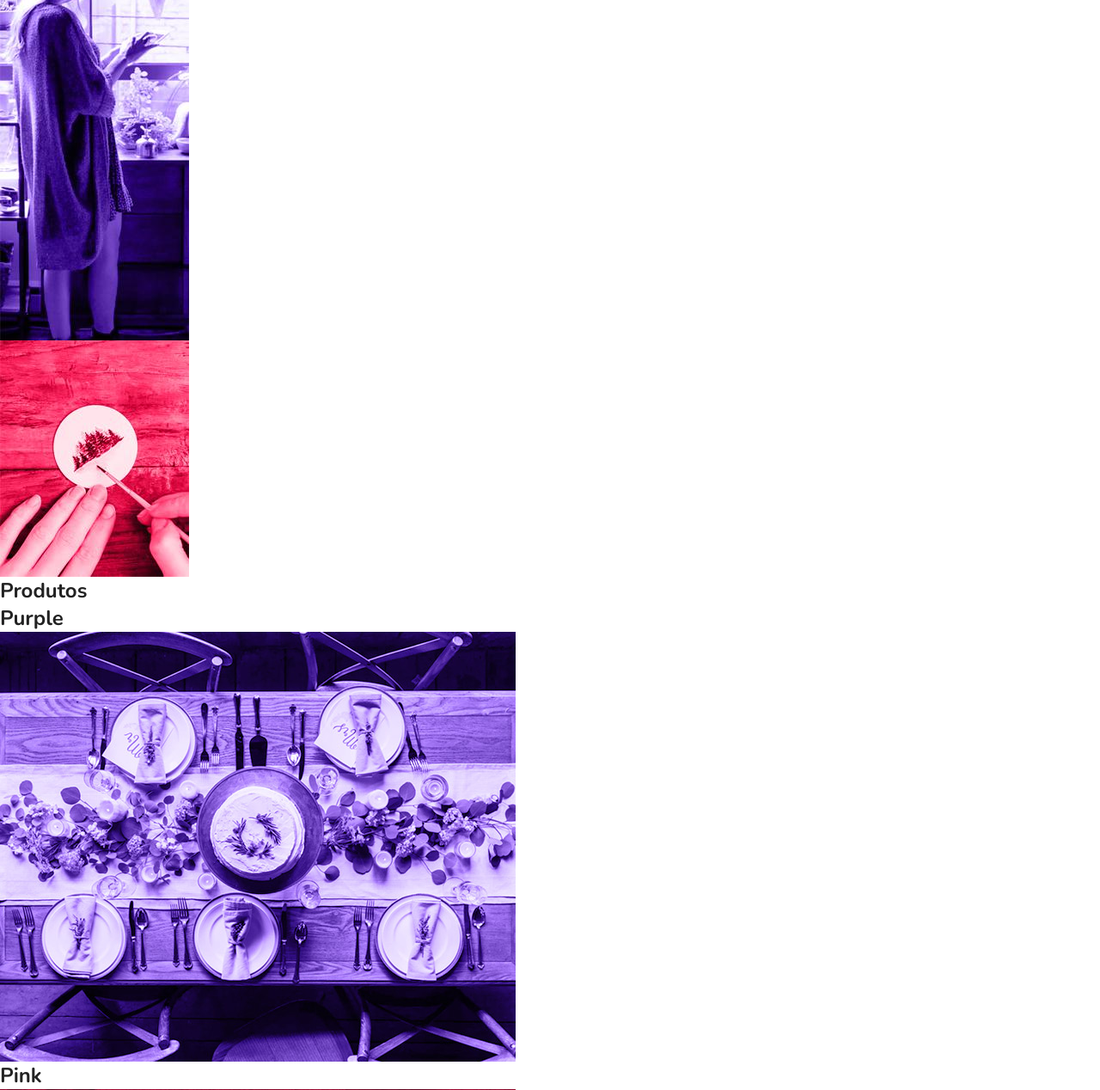
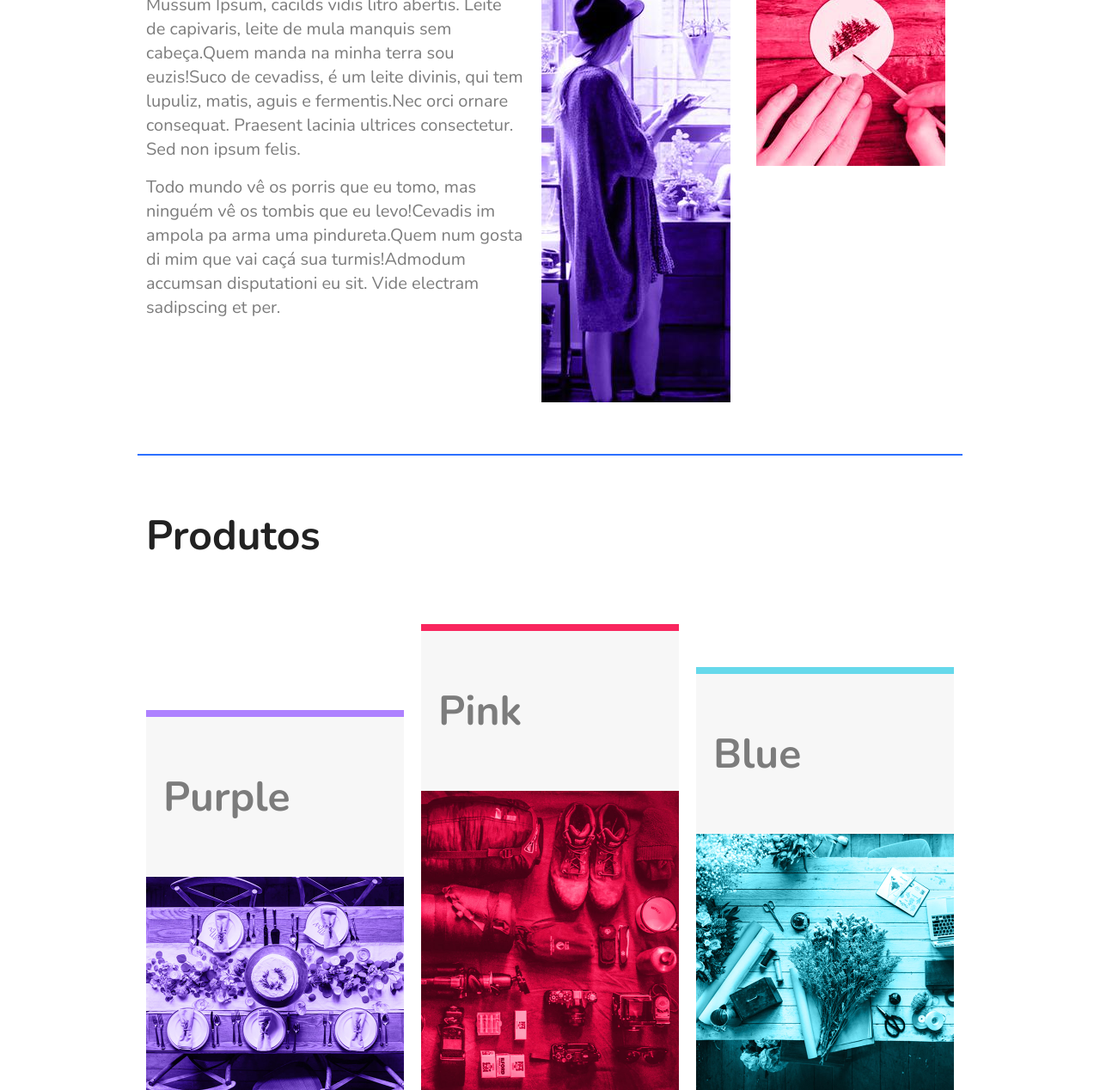
Before and after one commit to laercioaraujo25/FlexBlog, a plain HTML site: page index.html in a window 1280 px wide. Shown: the part 481-1749 px from the top of the page at 86% size. Drawn offline with nearby package versions, Linux system fonts and the light colour scheme.

Commit message:
produtos-css

```diff
--- a/css/header.css
+++ b/css/header.css
@@ -1,7 +1,9 @@
 :root {
   --cor-c: #ffffff;
+  --cor-t: #7c7c7c;
   --cor-0: #2c70ff;
   --cor-1: #122ab2;
+  --cor-2: #a4a4a4;
 }
 
 /* Supreinfo */
@@ -17,7 +19,8 @@
   flex-wrap: wrap;
   padding-top: 10px;
 }
-.superinfo p, .superinfo a {
+.superinfo p,
+.superinfo a {
   margin: 0 10px 10px 10px;
 }
 .superinfo a {
@@ -46,8 +49,8 @@
   margin: 0 10px;
 }
 .menu-nav ul {
- display: flex;
- flex-wrap: wrap;
+  display: flex;
+  flex-wrap: wrap;
 }
 .menu-nav a {
   font-size: 1.25rem;
@@ -57,3 +60,75 @@
 .menu-nav a:hover {
   color: var(--cor-1);
 }
+
+/* Introdução */
+.introducao {
+  font-size: 3rem;
+  line-height: 1;
+  max-width: 960px;
+  margin: 0 auto;
+  padding: 60px 10px;
+}
+
+/* Sobre */
+.sobre {
+  border-top: 2px solid var(--cor-0);
+  border-bottom: 2px solid var(--cor-0);
+  max-width: 960px;
+  margin: 0 auto;
+  padding: 60px 0;
+  display: flex;
+  flex-wrap: wrap;
+}
+.sobre-info {
+  flex: 2 1 300px;
+  margin: 0 10px;
+}
+.sobre-info h1 {
+  font-size: 3rem;
+  margin-bottom: 0.5rem;
+}
+.sobre-info p {
+  font-size: 1.25rem;
+  line-height: 1.4;
+  margin-bottom: 1rem;
+  color: var(--cor-t);
+}
+.sobre-img {
+  flex: 1 1 160px;
+  margin: 0 10px;
+}
+
+/* Produtos */
+.produtos {
+  max-width: 960px;
+  margin: 60px auto;
+}
+.produtos h1 {
+  font-size: 3rem;
+  margin: 0 10px 60px 10px;
+}
+.produtos-container {
+  display: flex;
+  flex-wrap: wrap;
+  align-items: flex-end;
+}
+.produtos-item {
+  flex: 1 1 175px;
+  margin: 10px;
+}
+.produtos-item h2 {
+  font-size: 3rem;
+  color: var(--cor-t);
+  background: #f7f7f7;
+  padding: 60px 20px;
+}
+.purple {
+  border-top: 8px solid #ae81ff;
+}
+.pink {
+  border-top: 8px solid #f9265e;
+}
+.blue {
+  border-top: 8px solid #66d9eb;
+}
```
